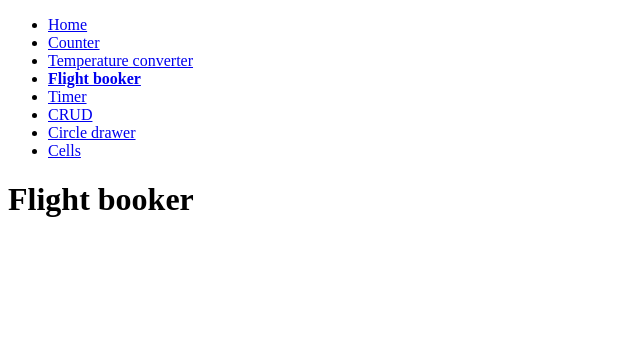
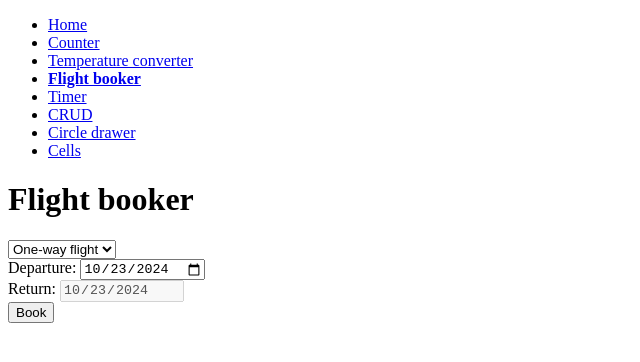
Before and after one commit to eirikff/7guis, a Vue app in the folder vue/: page /flight-booker in a window 1280 px wide. Shown: the top 362 px of the page, without its empty margins (0-640 px from the left). Built offline with nearby package versions, Linux system fonts and the light colour scheme.

Commit message:
Finish flight booker

```diff
--- a/vue/src/components/FlightBooker.vue
+++ b/vue/src/components/FlightBooker.vue
@@ -1,8 +1,71 @@
 <script setup>
+import { ref, computed } from "vue";
+
+const today = new Date();
+const tomorrow = new Date(today.getTime() + 24 * 60 * 60 * 1000);
+
+const oneWay = ref(true);
+const departureDate = ref(today);
+const returnDate = ref(today);
+
+const departureDateValue = computed(() => {
+  return departureDate.value.toISOString().split("T")[0];
+});
+
+const returnDateValue = computed(() => {
+  return returnDate.value.toISOString().split("T")[0];
+});
+
+function bookFlight() {
+  if (oneWay.value) {
+    alert(`You booked a one-way flight leavning on ${departureDate.value.toDateString()}.`)
+  }
+  else {
+    alert(`You booked a return flight leaving on ${departureDate.value.toDateString()} and returning on ${returnDate.value.toDateString()}.`)
+  }
+}
+
+departureDate.value.setUTCHours(0, 0, 0);
+returnDate.value.setUTCHours(0, 0, 0);
 </script>
 
 <template>
   <h1>Flight booker</h1>
+
+  <div class="flight-booker-wrapper">
+    <select id="trip-type" v-model="oneWay">
+      <option :value="true">One-way flight</option>
+      <option :value="false">Return flight</option>
+    </select>
+
+    <div>
+      <label for="departure-date">Departure: </label>
+      <input
+        id="departure-date"
+        type="date"
+        :value="departureDateValue"
+        @input="departureDate = new Date($event.target.value)"
+        :max="oneWay ? '' : returnDateValue"
+      >
+    </div>
+
+    <div>
+      <label for="return-date">Return: </label>
+      <input
+        id="return-date"
+        type="date"
+        :value="returnDateValue"
+        @input="returnDate = new Date($event.target.value)"
+        :disabled="oneWay"
+        :min="departureDateValue"
+      >
+    </div>
+
+    <button
+      :disabled="returnDate < departureDate"
+      @click="bookFlight"
+    >Book</button>
+  </div>
 </template>
 
 <style scoped>
```
